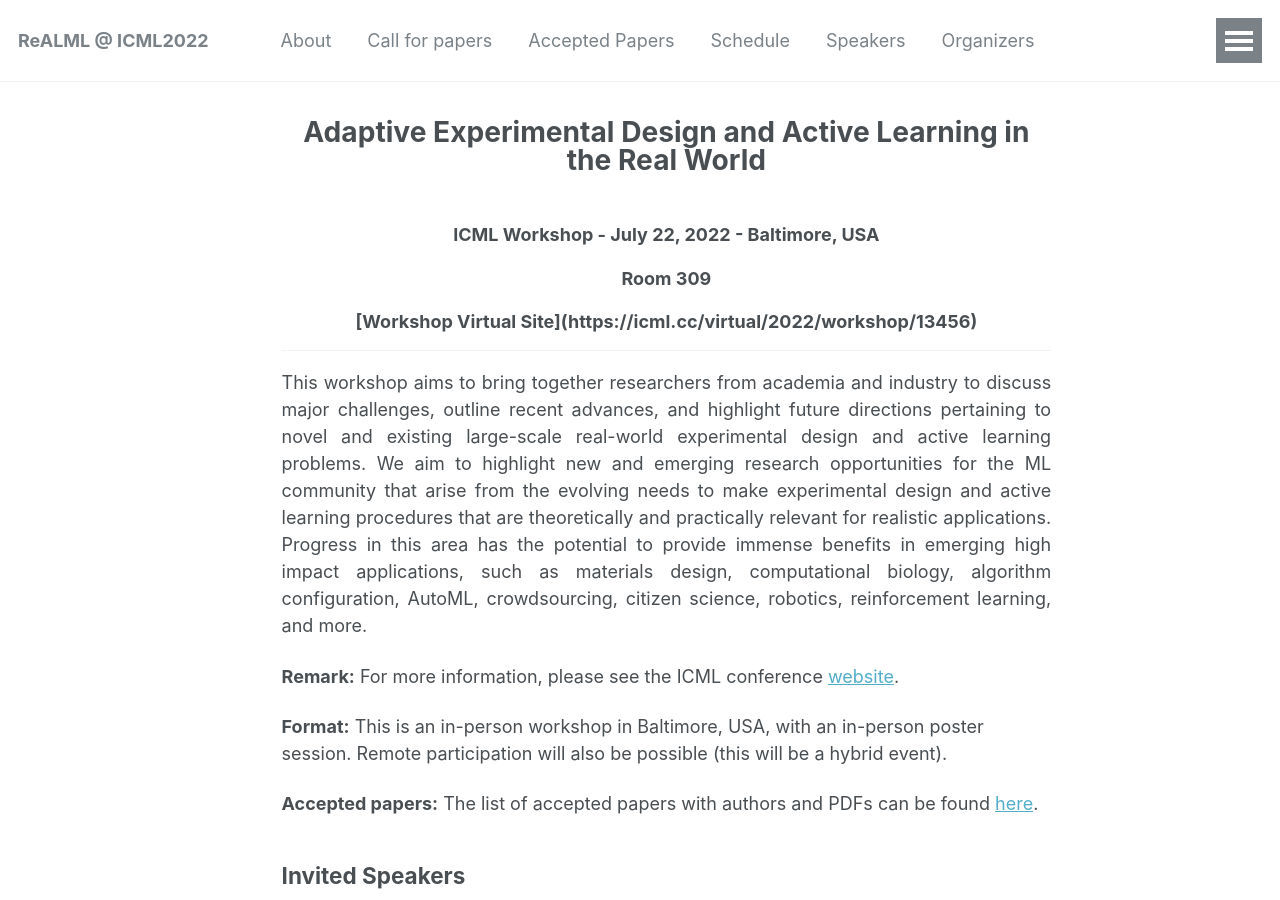
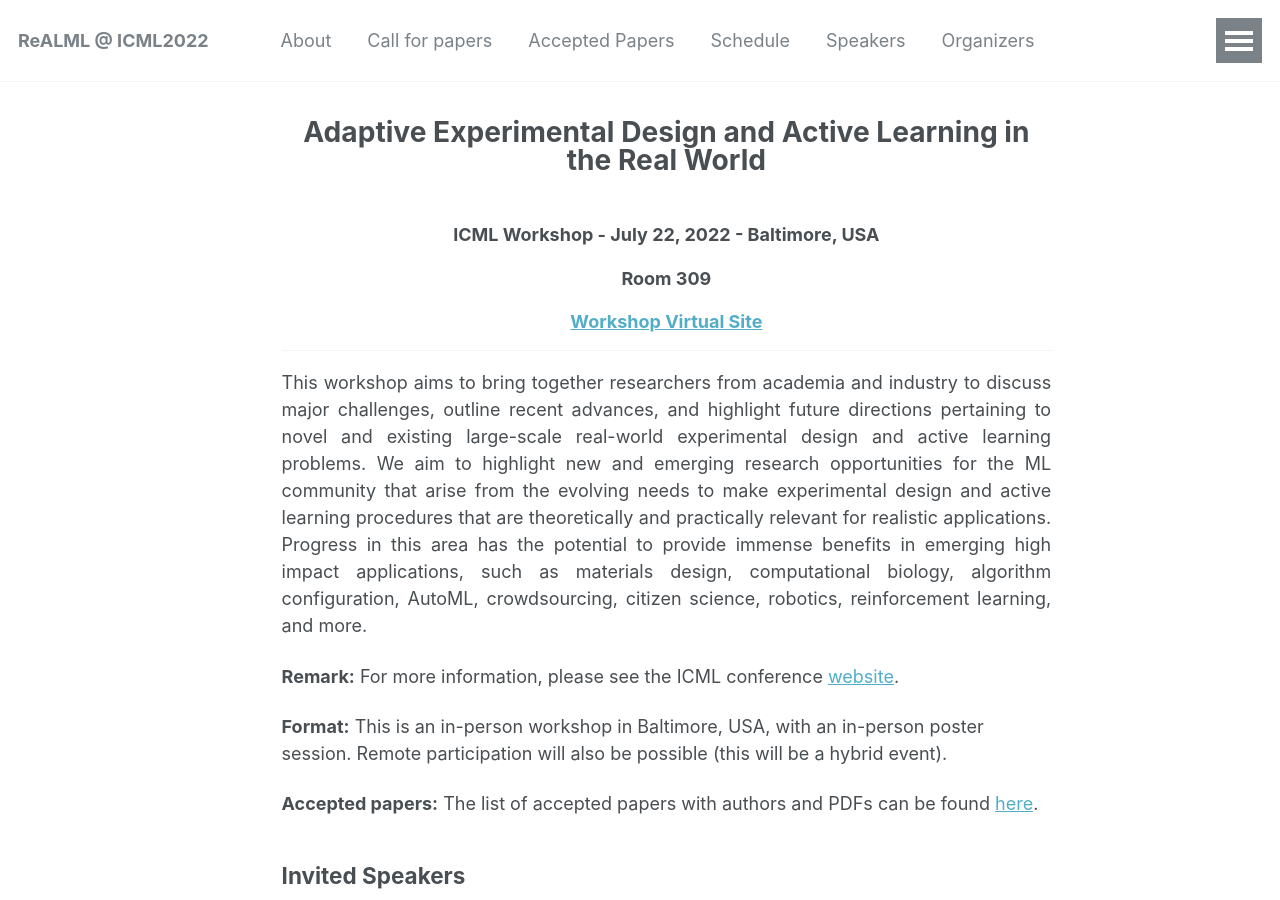
Before and after one commit to realworldml/icml2022, a Jekyll site: the page built from _pages/about.md, in a window 1280 px wide and 900 px high. Built offline with Jekyll 4.4.1, drawn with Linux system fonts in a browser that asks for light colours; part of the change alters nothing that is shown.

Commit message:
fix link to virtual site on homepage

```diff
--- a/_pages/about.md
+++ b/_pages/about.md
@@ -57,7 +57,7 @@ feature_row_custom2:
 
 
 ---
-### <center>ICML Workshop - July 22, 2022 - Baltimore, USA<br/><br/>Room 309<br/><br/>[Workshop Virtual Site](https://icml.cc/virtual/2022/workshop/13456)</center> ###
+### <center>ICML Workshop - July 22, 2022 - Baltimore, USA<br/><br/>Room 309<br/><br/><a href="https://icml.cc/virtual/2022/workshop/13456">Workshop Virtual Site</a></center> ###
 ------
 
 {: .text-justify}
```
